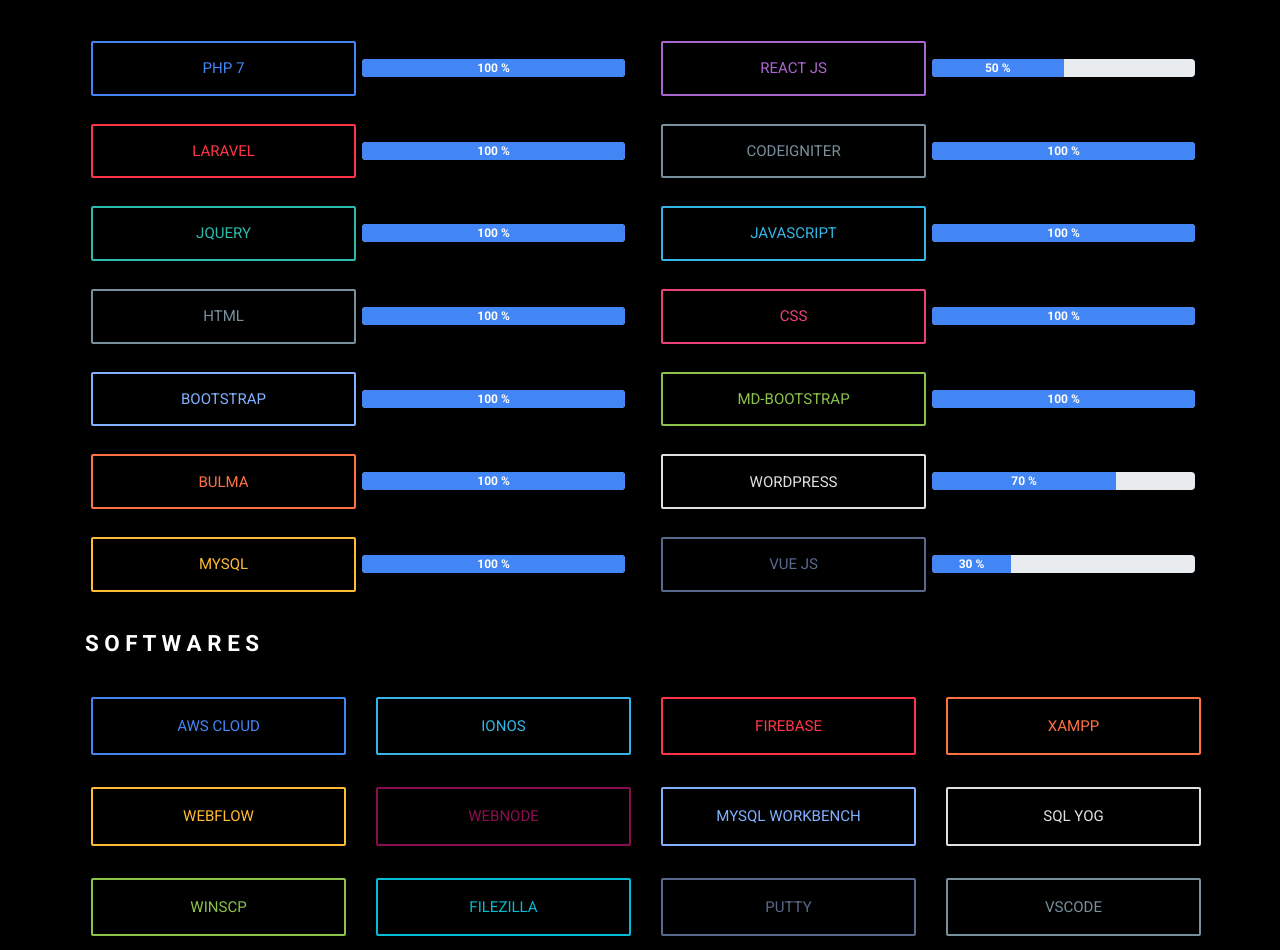
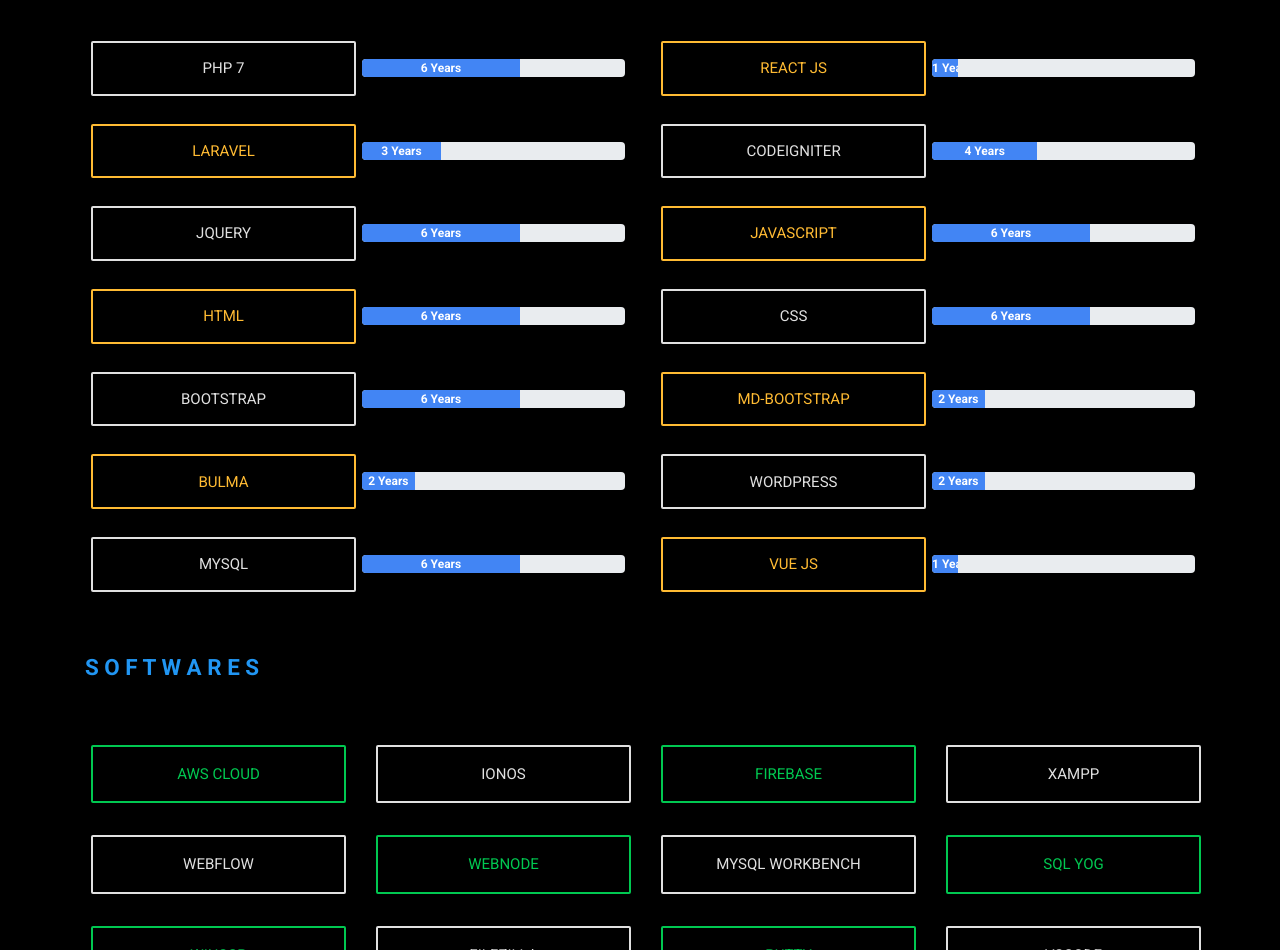
Before and after one commit to pravinpaulmony/Portfolio, a React (Create React App) app: page /Technologies in a window 1280 px wide. Shown: the part 162-1112 px from the top of the page. Built offline with nearby package versions, Linux system fonts and the light colour scheme.

Commit message:
Commit 13/04/2021

```diff
--- a/src/components/About.js
+++ b/src/components/About.js
@@ -92,7 +92,7 @@
             <MDBMask overlay="black-strong" />
             </MDBView>
             <MDBCarouselCaption>
-                <h4 className="h4-responsive">Nature Traveller & Wildlife Explorer <br></br> <hr></hr> Space Researcher <br></br></h4>
+                <h4 className="h4-responsive">Nature Traveller & Wildlife Explorer <br></br> <hr></hr> Space Enthusiast <br></br></h4>
             </MDBCarouselCaption>
             </MDBCarouselItem>
         </MDBCarouselInner>
--- a/src/components/Technologies.js
+++ b/src/components/Technologies.js
@@ -1,168 +1,170 @@
 import React from "react";
-import { MDBBtn,MDBContainer,MDBRow,MDBCol,MDBProgress,MDBAnimation } from "mdbreact";
+import { MDBBtn,MDBContainer,MDBRow,MDBCol,MDBProgress,MDBAnimation,MDBIcon } from "mdbreact";
 
 const Technologies = () => {
   return (
     <MDBContainer className="py-5">
-      <h1 className="h4-responsive white-text font-weight-bold mb-4">P R O G R A M M I N G</h1>
+
+     <h6 class="text-white float-right"><MDBIcon icon="info-circle"/> Experience based on 10 Year scale</h6>
+      <h1 className="h4-responsive blue-text font-weight-bold mb-4">P R O G R A M M I N G </h1>
       <MDBAnimation type="fadeInLeft" delay=".3s">
         <MDBRow className="justify-content-center">
         <MDBCol md="6">
             <div className="d-flex my-2">
-              <MDBBtn size="lg" outline color="primary" className="w-50">PHP 7</MDBBtn>
-              <MDBProgress material value={100} height="18px" className="w-50 mt-4 font-weight-bold" color="primary" >100 %</MDBProgress>
+              <MDBBtn size="lg" outline color="light" className="w-50">PHP 7</MDBBtn>
+              <MDBProgress material value={60} height="18px" className="w-50 mt-4 font-weight-bold" color="primary" >6 Years</MDBProgress>
             </div>
         </MDBCol>
 
         <MDBCol md="6">
             <div className="d-flex my-2">
-              <MDBBtn size="lg" outline color="secondary" className="w-50">REACT JS</MDBBtn>
-              <MDBProgress material value={50} height="18px" className="w-50 mt-4 font-weight-bold" color="primary" >50 %</MDBProgress>
+              <MDBBtn size="lg" outline color="warning" className="w-50">REACT JS</MDBBtn>
+              <MDBProgress material value={10} height="18px" className="w-50 mt-4 font-weight-bold" color="primary" >1 Year</MDBProgress>
             </div>
         </MDBCol>
 
         <MDBCol md="6">
             <div className="d-flex my-2">
-              <MDBBtn size="lg" outline color="danger" className="w-50">LARAVEL</MDBBtn>
-              <MDBProgress material value={100} height="18px" className="w-50 mt-4 font-weight-bold" color="primary" >100 %</MDBProgress>
+              <MDBBtn size="lg" outline color="warning" className="w-50">LARAVEL</MDBBtn>
+              <MDBProgress material value={30} height="18px" className="w-50 mt-4 font-weight-bold" color="primary" >3 Years</MDBProgress>
             </div>
         </MDBCol>
 
         <MDBCol md="6">
             <div className="d-flex my-2">
-              <MDBBtn size="lg" outline color="blue-grey" className="w-50">CODEIGNITER</MDBBtn>
-              <MDBProgress material value={100} height="18px" className="w-50 mt-4 font-weight-bold" color="primary" >100 %</MDBProgress>
+              <MDBBtn size="lg" outline color="light" className="w-50">CODEIGNITER</MDBBtn>
+              <MDBProgress material value={40} height="18px" className="w-50 mt-4 font-weight-bold" color="primary" >4 Years</MDBProgress>
             </div>
         </MDBCol>
 
         <MDBCol md="6">
             <div className="d-flex my-2">
-              <MDBBtn size="lg" outline color="default" className="w-50">JQUERY</MDBBtn>
-              <MDBProgress material value={100} height="18px" className="w-50 mt-4 font-weight-bold" color="primary" >100 %</MDBProgress>
+              <MDBBtn size="lg" outline color="light" className="w-50">JQUERY</MDBBtn>
+              <MDBProgress material value={60} height="18px" className="w-50 mt-4 font-weight-bold" color="primary" >6 Years</MDBProgress>
             </div>
         </MDBCol>
 
         <MDBCol md="6">
             <div className="d-flex my-2">
-              <MDBBtn size="lg" outline color="info" className="w-50">JAVASCRIPT</MDBBtn>
-              <MDBProgress material value={100} height="18px" className="w-50 mt-4 font-weight-bold" color="primary" >100 %</MDBProgress>
+              <MDBBtn size="lg" outline color="warning" className="w-50">JAVASCRIPT</MDBBtn>
+              <MDBProgress material value={60} height="18px" className="w-50 mt-4 font-weight-bold" color="primary" >6 Years</MDBProgress>
             </div>
         </MDBCol>
 
         <MDBCol md="6">
             <div className="d-flex my-2">
-              <MDBBtn size="lg" outline color="blue-grey" className="w-50">HTML</MDBBtn>
-              <MDBProgress material value={100} height="18px" className="w-50 mt-4 font-weight-bold" color="primary" >100 %</MDBProgress>
+              <MDBBtn size="lg" outline color="warning" className="w-50">HTML</MDBBtn>
+              <MDBProgress material value={60} height="18px" className="w-50 mt-4 font-weight-bold" color="primary" >6 Years</MDBProgress>
             </div>
         </MDBCol>
 
         <MDBCol md="6">
             <div className="d-flex my-2">
-              <MDBBtn size="lg" outline color="pink" className="w-50">CSS</MDBBtn>
-              <MDBProgress material value={100} height="18px" className="w-50 mt-4 font-weight-bold" color="primary" >100 %</MDBProgress>
+              <MDBBtn size="lg" outline color="light" className="w-50">CSS</MDBBtn>
+              <MDBProgress material value={60} height="18px" className="w-50 mt-4 font-weight-bold" color="primary" >6 Years</MDBProgress>
             </div>
         </MDBCol>
 
         <MDBCol md="6">
             <div className="d-flex my-2">
-              <MDBBtn size="lg" outline color="light-blue" className="w-50">BOOTSTRAP</MDBBtn>
-              <MDBProgress material value={100} height="18px" className="w-50 mt-4 font-weight-bold" color="primary" >100 %</MDBProgress>
+              <MDBBtn size="lg" outline color="light" className="w-50">BOOTSTRAP</MDBBtn>
+              <MDBProgress material value={60} height="18px" className="w-50 mt-4 font-weight-bold" color="primary" >6 Years</MDBProgress>
             </div>
         </MDBCol>
 
         <MDBCol md="6">
             <div className="d-flex my-2">
-              <MDBBtn size="lg" outline color="light-green" className="w-50">MD-BOOTSTRAP</MDBBtn>
-              <MDBProgress material value={100} height="18px" className="w-50 mt-4 font-weight-bold" color="primary" >100 %</MDBProgress>
+              <MDBBtn size="lg" outline color="warning" className="w-50">MD-BOOTSTRAP</MDBBtn>
+              <MDBProgress material value={20} height="18px" className="w-50 mt-4 font-weight-bold" color="primary" >2 Years</MDBProgress>
             </div>
         </MDBCol>
 
         <MDBCol md="6">
             <div className="d-flex my-2">
-              <MDBBtn size="lg" outline color="deep-orange" className="w-50">BULMA</MDBBtn>
-              <MDBProgress material value={100} height="18px" className="w-50 mt-4 font-weight-bold" color="primary" >100 %</MDBProgress>
+              <MDBBtn size="lg" outline color="warning" className="w-50">BULMA</MDBBtn>
+              <MDBProgress material value={20} height="18px" className="w-50 mt-4 font-weight-bold" color="primary" >2 Years</MDBProgress>
             </div>
         </MDBCol>
 
         <MDBCol md="6">
             <div className="d-flex my-2">
               <MDBBtn size="lg" outline color="light" className="w-50">WORDPRESS</MDBBtn>
-              <MDBProgress material value={70} height="18px" className="w-50 mt-4 font-weight-bold" color="primary" >70 %</MDBProgress>
+              <MDBProgress material value={20} height="18px" className="w-50 mt-4 font-weight-bold" color="primary" >2 Years</MDBProgress>
             </div>
         </MDBCol>
 
         <MDBCol md="6">
             <div className="d-flex my-2">
-              <MDBBtn size="lg" outline color="warning" className="w-50">MYSQL</MDBBtn>
-              <MDBProgress material value={100} height="18px" className="w-50 mt-4 font-weight-bold" color="primary" >100 %</MDBProgress>
+              <MDBBtn size="lg" outline color="light" className="w-50">MYSQL</MDBBtn>
+              <MDBProgress material value={60} height="18px" className="w-50 mt-4 font-weight-bold" color="primary" >6 Years</MDBProgress>
             </div>
         </MDBCol>
 
         <MDBCol md="6">
             <div className="d-flex my-2">
-              <MDBBtn size="lg" outline color="mdb-color" className="w-50">VUE JS</MDBBtn>
-              <MDBProgress material value={30} height="18px" className="w-50 mt-4 font-weight-bold" color="primary" >30 %</MDBProgress>
+              <MDBBtn size="lg" outline color="warning" className="w-50">VUE JS</MDBBtn>
+              <MDBProgress material value={10} height="18px" className="w-50 mt-4 font-weight-bold" color="primary" >1 Year</MDBProgress>
             </div>
         </MDBCol>
 
         </MDBRow>
         </MDBAnimation>
 
-        <h1 className="h4-responsive white-text font-weight-bold my-4">S O F T W A R E S</h1>
+        <h1 className="h4-responsive blue-text font-weight-bold my-5">S O F T W A R E S</h1>
 
         <MDBAnimation type="fadeInRight" delay=".3s">
         <MDBRow className="justify-content-center">
 
         <MDBCol size="6" sm="3">
-          <MDBBtn size="lg" outline color="primary" className="p-3 my-3 w-100">AWS CLOUD</MDBBtn>
+          <MDBBtn size="lg" outline color="success" className="p-3 my-3 w-100">AWS CLOUD</MDBBtn>
         </MDBCol>
 
         <MDBCol size="6" sm="3">
-          <MDBBtn size="lg" outline color="info" className="p-3 my-3 w-100">IONOS</MDBBtn>
+          <MDBBtn size="lg" outline color="light" className="p-3 my-3 w-100">IONOS</MDBBtn>
         </MDBCol>
 
         <MDBCol size="6" sm="3">
-          <MDBBtn size="lg" outline color="danger" className="p-3 my-3 w-100">FIREBASE</MDBBtn>
+          <MDBBtn size="lg" outline color="success" className="p-3 my-3 w-100">FIREBASE</MDBBtn>
         </MDBCol>
 
         <MDBCol size="6" sm="3">
-          <MDBBtn size="lg" outline color="deep-orange" className="p-3 my-3 w-100">XAMPP</MDBBtn>
+          <MDBBtn size="lg" outline color="light" className="p-3 my-3 w-100">XAMPP</MDBBtn>
         </MDBCol>
 
         <MDBCol size="6" sm="3">
-          <MDBBtn size="lg" outline color="warning" className="p-3 my-3 w-100">WEBFLOW</MDBBtn>
+          <MDBBtn size="lg" outline color="light" className="p-3 my-3 w-100">WEBFLOW</MDBBtn>
         </MDBCol>
 
         <MDBCol size="6" sm="3">
-          <MDBBtn size="lg" outline color="unique" className="p-3 my-3 w-100">WEBNODE</MDBBtn>
+          <MDBBtn size="lg" outline color="success" className="p-3 my-3 w-100">WEBNODE</MDBBtn>
         </MDBCol>
 
         <MDBCol size="6" sm="3">
-          <MDBBtn size="lg" outline color="light-blue" className="p-3 my-3 w-100">MYSQL WORKBENCH</MDBBtn>
+          <MDBBtn size="lg" outline color="light" className="p-3 my-3 w-100">MYSQL WORKBENCH</MDBBtn>
         </MDBCol>
 
         <MDBCol size="6" sm="3">
-          <MDBBtn size="lg" outline color="light" className="p-3 my-3 w-100">SQL YOG</MDBBtn>
+          <MDBBtn size="lg" outline color="success" className="p-3 my-3 w-100">SQL YOG</MDBBtn>
         </MDBCol>
 
         <MDBCol size="6" sm="3">
-          <MDBBtn size="lg" outline color="light-green" className="p-3 my-3 w-100">WINSCP</MDBBtn>
+          <MDBBtn size="lg" outline color="success" className="p-3 my-3 w-100">WINSCP</MDBBtn>
         </MDBCol>
 
         <MDBCol size="6" sm="3">
-          <MDBBtn size="lg" outline color="cyan" className="p-3 my-3 w-100">FILEZILLA</MDBBtn>
+          <MDBBtn size="lg" outline color="light" className="p-3 my-3 w-100">FILEZILLA</MDBBtn>
         </MDBCol>
 
         <MDBCol size="6" sm="3">
-          <MDBBtn size="lg" outline color="mdb-color" className="p-3 my-3 w-100">PUTTY</MDBBtn>
+          <MDBBtn size="lg" outline color="success" className="p-3 my-3 w-100">PUTTY</MDBBtn>
         </MDBCol>
 
         <MDBCol size="6" sm="3">
-          <MDBBtn size="lg" outline color="blue-grey" className="p-3 my-3 w-100">VSCODE</MDBBtn>
+          <MDBBtn size="lg" outline color="light" className="p-3 my-3 w-100">VSCODE</MDBBtn>
         </MDBCol>
 
         <MDBCol size="6" sm="3">
-          <MDBBtn size="lg" outline color="purple" className="p-3 my-3 w-100">SUBLIME TEXT</MDBBtn>
+          <MDBBtn size="lg" outline color="light" className="p-3 my-3 w-100">SUBLIME TEXT</MDBBtn>
         </MDBCol>
 
         <MDBCol size="6" sm="3">
@@ -170,11 +172,11 @@
         </MDBCol>
 
         <MDBCol size="6" sm="3">
-          <MDBBtn size="lg" outline color="indigo" className="p-3 my-3 w-100">ADOBE PHOTOSHOP</MDBBtn>
+          <MDBBtn size="lg" outline color="light" className="p-3 my-3 w-100">ADOBE PHOTOSHOP</MDBBtn>
         </MDBCol>
 
         <MDBCol size="6" sm="3">
-          <MDBBtn size="lg" outline color="default" className="p-3 my-3 w-100">Figma</MDBBtn>
+          <MDBBtn size="lg" outline color="success" className="p-3 my-3 w-100">Figma</MDBBtn>
         </MDBCol>
 
         </MDBRow>
```
Also changed, not shown: src/components/Projects.js (+32 -144 lines), public/proj.jpg (added).
